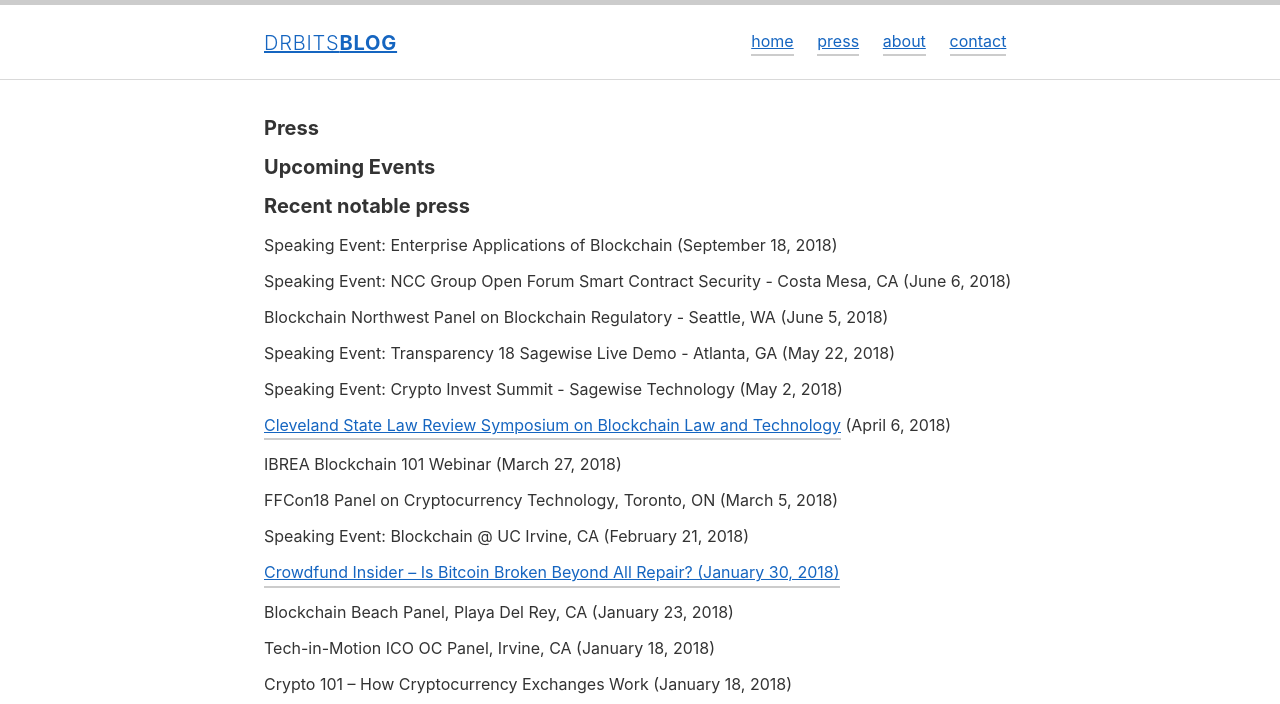
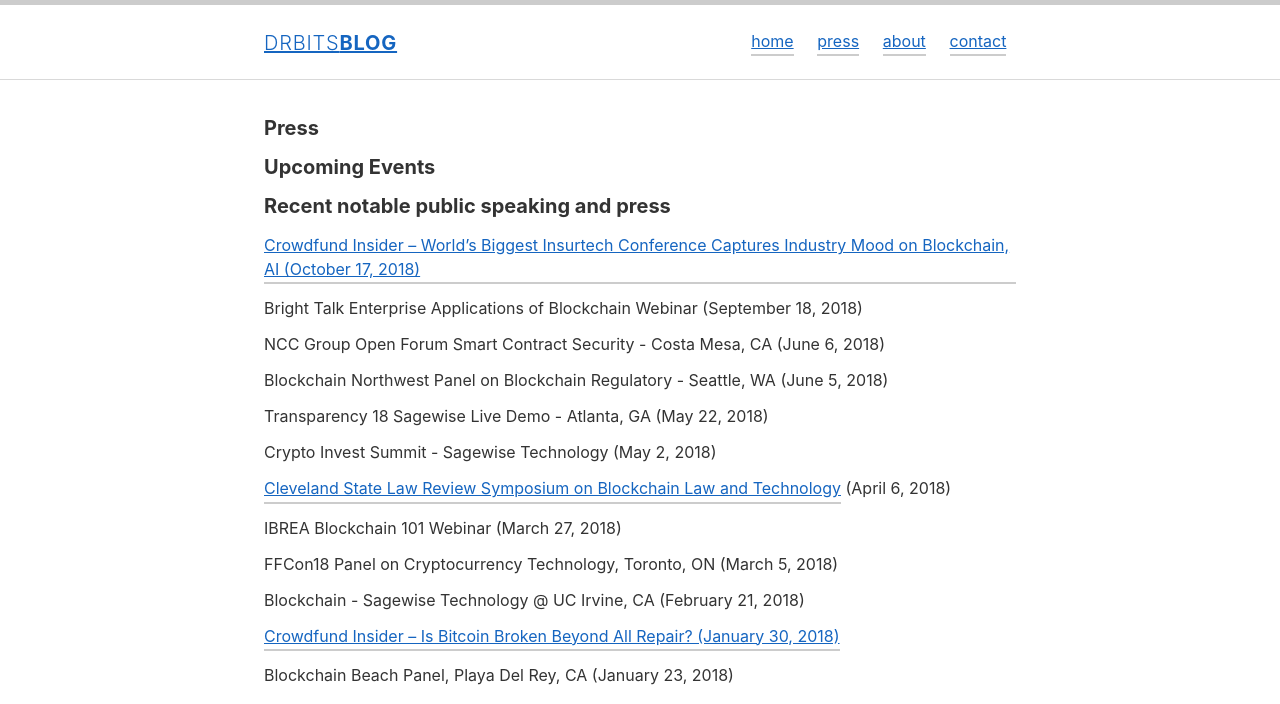
Before and after one commit to thedrbits/drbitsblog, a Jekyll site: the page built from press.md, in a window 1280 px wide and 900 px high, cut to the strip 0-704 px from the top of the window. Built offline with Jekyll 4.4.1, drawn with Linux system fonts in a browser that asks for light colours; some of the changed text lies outside the part shown.

Commit message:
added crowdfund insider articles

```diff
--- a/press.md
+++ b/press.md
@@ -5,17 +5,19 @@ permalink: /press/
 ---
 ## Upcoming Events
 
-## Recent notable press
+## Recent notable public speaking and press
 
-Speaking Event: Enterprise Applications of Blockchain (September 18, 2018)
+[Crowdfund Insider -- World’s Biggest Insurtech Conference Captures Industry Mood on Blockchain, AI (October 17, 2018)](https://www.crowdfundinsider.com/2018/10/140144-worlds-biggest-insurtech-conference-captures-industry-mood-on-blockchain-ai/)
 
-Speaking Event: NCC Group Open Forum Smart Contract Security - Costa Mesa, CA (June 6, 2018)
+Bright Talk Enterprise Applications of Blockchain Webinar (September 18, 2018)
+
+NCC Group Open Forum Smart Contract Security - Costa Mesa, CA (June 6, 2018)
 
 Blockchain Northwest Panel on Blockchain Regulatory - Seattle, WA (June 5, 2018)
 
-Speaking Event: Transparency 18 Sagewise Live Demo - Atlanta, GA (May 22, 2018)
+Transparency 18 Sagewise Live Demo - Atlanta, GA (May 22, 2018)
 
-Speaking Event: Crypto Invest Summit - Sagewise Technology (May 2, 2018)
+Crypto Invest Summit - Sagewise Technology (May 2, 2018)
 
 [Cleveland State Law Review Symposium on Blockchain Law and Technology](https://www.eventbrite.com/e/blockchain-law-technology-symposium-tickets-42849684560) (April 6, 2018)
 
@@ -23,7 +25,7 @@ IBREA Blockchain 101 Webinar (March 27, 2018)
 
 FFCon18 Panel on Cryptocurrency Technology, Toronto, ON (March 5, 2018)
 
-Speaking Event: Blockchain @ UC Irvine, CA (February 21, 2018)
+Blockchain - Sagewise Technology @ UC Irvine, CA (February 21, 2018)
 
 [Crowdfund Insider -- Is Bitcoin Broken Beyond All Repair? (January 30, 2018)](https://www.crowdfundinsider.com/2018/01/127714-bitcoin-broken-beyond-repair/)
 
@@ -49,7 +51,10 @@ CryptoSpendthrift -- Cryptocurrency price volatility locking (December 22, 2017)
 \\
 \\
 <a href='https://esignrecords.org/esra-podcast-need-know-blockchain/'>Electronic Signatures and Records Association -- Smart contracts and dispute resolution (November 28, 2017)</a>
-\\
-\\
+
 Bitcoin Uncensored -- Smart Contract Dispute Resolution (November 15, 2017)
 {% include playyoutube.html id="LDqpY-VsHeM" %}
+
+[Crowdfund Insider -- Oops, I Accidentally Froze $150 Million of Ether. Or, How Smart Contracts Are Not Invulnerable (November 9, 2017)](https://www.crowdfundinsider.com/2017/11/124379-oops-accidentally-froze-150-million-ether-smart-contracts-not-invulnerable/)
+
+[Crowdfund Insider -- Why Your Initial Coin Offering Is Probably Regulated By Securities Law (March 6, 2017)](https://www.crowdfundinsider.com/2017/03/96598-initial-coin-offering-probably-regulated-securities-law/)
```
